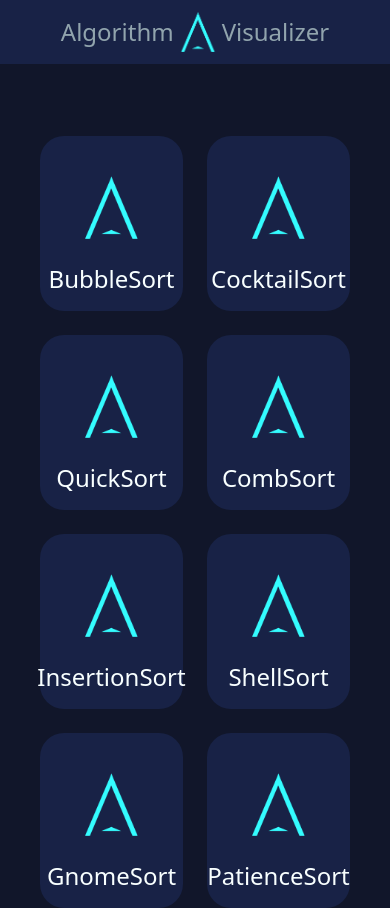
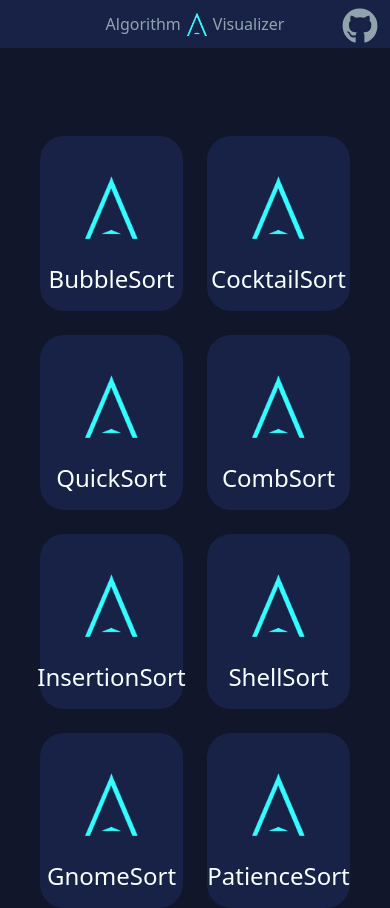
Before and after one commit to BradT615/Algorithm-Visualizer, a React (Create React App) app: page / in a window 390 px wide. Shown: the top 908 px of the page. Built offline with nearby package versions, Linux system fonts and the light colour scheme.

Commit message:
scale navbar

```diff
--- a/src/components/Navbar.js
+++ b/src/components/Navbar.js
@@ -24,15 +24,15 @@ function Navbar() {
     return (
         <nav className={`fixed w-full bg-customBlue p-3 z-10 transition duration-500 ${isScrolled ? 'shadow-xl' : ''}`}>
             <Link to="/">
-                <div className='flex justify-center items-center text-2xl gap-1'>
+                <div className='flex justify-center items-center text-md sm:text-2xl gap-1'>
                     <h1>Algorithm</h1>
-                    <img src={logo} className='w-10' alt="Logo" />
+                    <img src={logo} className='w-6 sm:w-10' alt="Logo" />
                     <h1>Visualizer</h1>
                 </div>
             </Link>
-            <div className="absolute top-2 right-2 p-1 hidden sm:block transform hover:scale-105 transition-transform hover:text-customOffWhite">
+            <div className="absolute top-1 right-2 p-1 text-4xl sm:text-5xl hover:text-customOffWhite">
                 <a href="https://github.com/BradT615/Algorithm-Visualizer" target="_blank" rel="noopener noreferrer">
-                    <FaGithub size={40} />
+                    <FaGithub/>
                 </a>
             </div>
         </nav>
```
